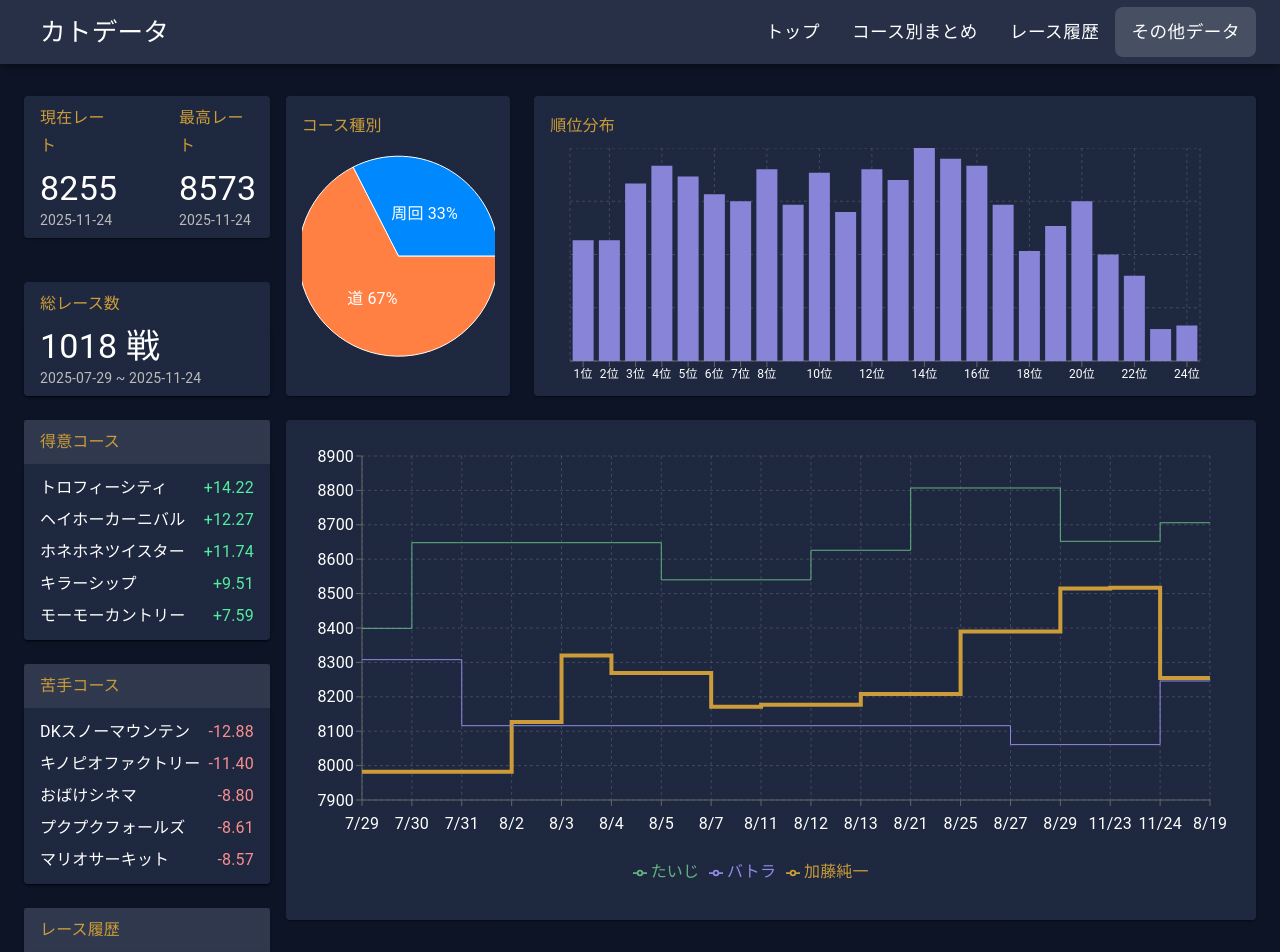
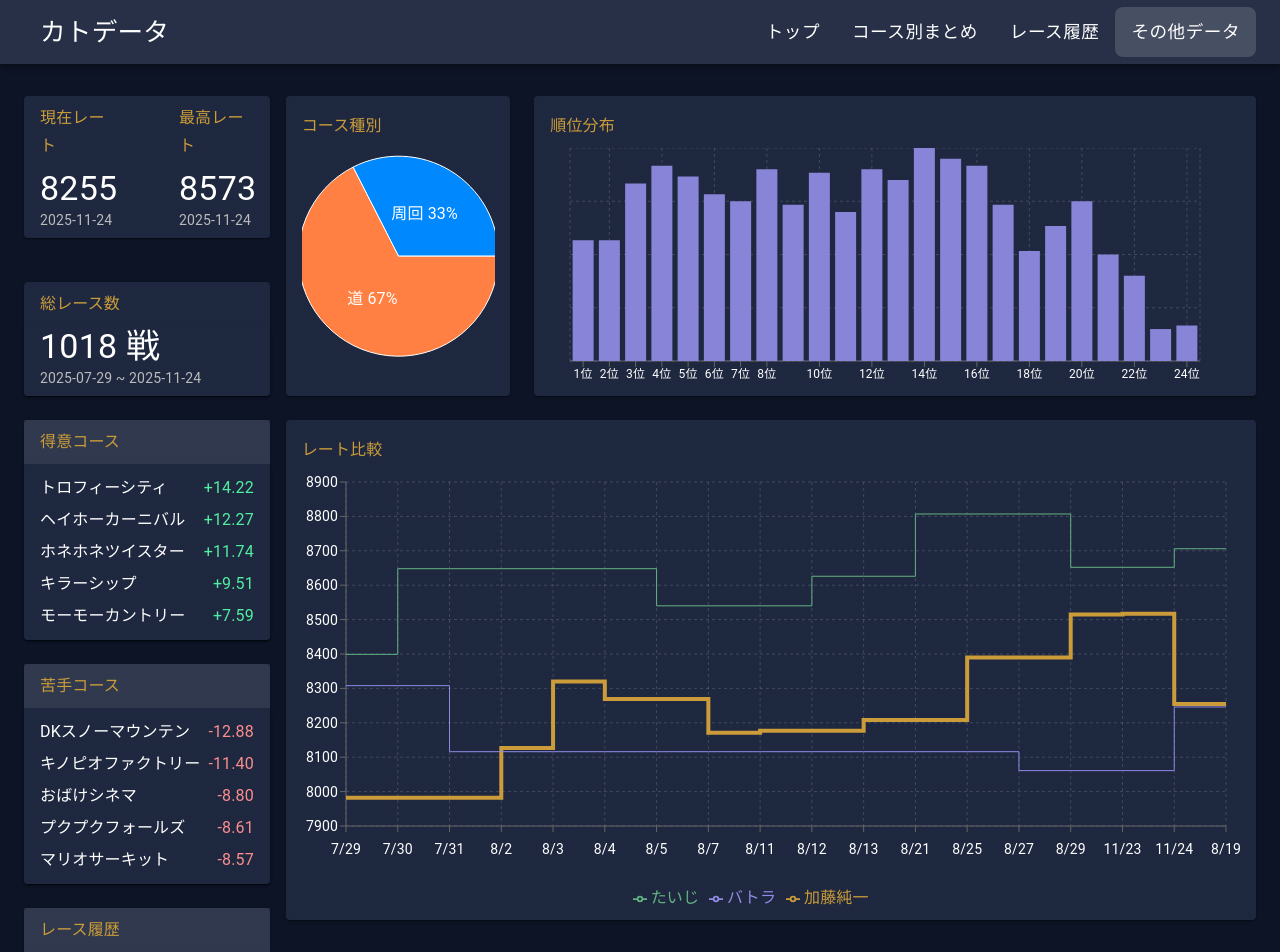
Before and after one commit to katodata817/katodata, a React (Vite) app: page /other in a window 1280 px wide. Shown: the top 952 px of the page. Built offline with nearby package versions, Linux system fonts and the light colour scheme; some icons are missing.

Commit message:
fix chart style

```diff
--- a/src/components/ComparisonChart.jsx
+++ b/src/components/ComparisonChart.jsx
@@ -264,17 +264,29 @@ const ComparisonChart = () => {
   };
 
   return (
-    <Paper sx={{ p: 2, height: 500 }}>
-      {/* <Typography variant="h6">レート推移比較</Typography> */}
+    <Paper sx={{ py: 2, height: 500 }}>
+      <Box
+        sx={{
+          display: "flex",
+          justifyContent: "space-between",
+          alignItems: "center",
+          mb: 1,
+          ml: 2,
+        }}
+      >
+        <Typography variant="subtitle1" color="info.main">
+          レート比較
+        </Typography>
+      </Box>
       <ResponsiveContainer width="100%" height="100%">
         <LineChart
           data={chartData}
-          margin={{ top: 20, right: 30, left: 0, bottom: 20 }}
+          margin={{ top: 10, right: 30, left: 0, bottom: 30 }}
         >
           <CartesianGrid strokeDasharray="3 3" strokeOpacity={0.2} />
           <XAxis
             dataKey="date"
-            tick={{ fontSize: 16, fill: theme.palette.text.primary }}
+            tick={{ fontSize: 14, fill: theme.palette.text.primary }}
             tickFormatter={(dateStr) =>
               new Date(dateStr).toLocaleDateString("ja-JP", {
                 month: "numeric",
@@ -283,12 +295,11 @@ const ComparisonChart = () => {
             }
             height={60}
             dy={10}
-            // interval={4} // 4つ飛ばし（＝5日ごと）にラベルを表示
           />
           <YAxis
             domain={yAxisTicks.domain}
             ticks={yAxisTicks.ticks}
-            tick={{ fontSize: 16, fill: theme.palette.text.primary }}
+            tick={{ fontSize: 14, fill: theme.palette.text.primary }}
           />
           <Tooltip
             content={<CustomTooltip />}
--- a/src/components/RateChart.jsx
+++ b/src/components/RateChart.jsx
@@ -155,7 +155,7 @@ const RateChart = ({ races }) => {
   const maxId = races.length > 0 ? races[races.length - 1].id : 0;
 
   return (
-    <Paper sx={{ p: 2, mb: 4 }}>
+    <Paper sx={{ py: 2, mb: 4 }}>
       <ResponsiveContainer width="100%" height={400}>
         <LineChart
           data={chartData}
```
